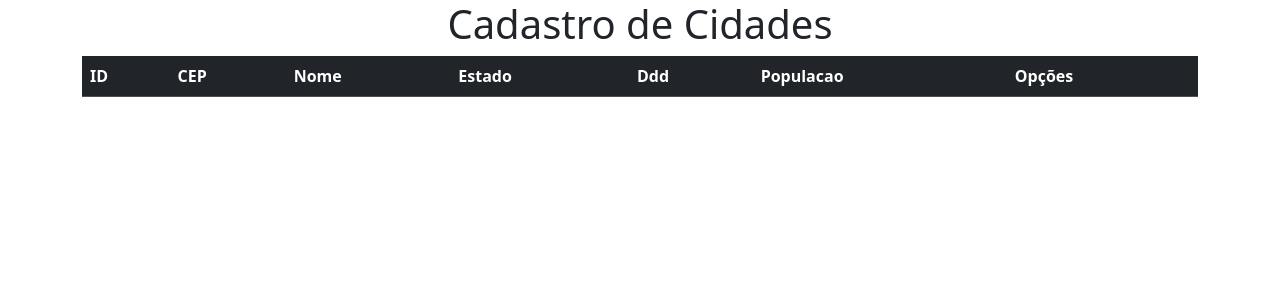
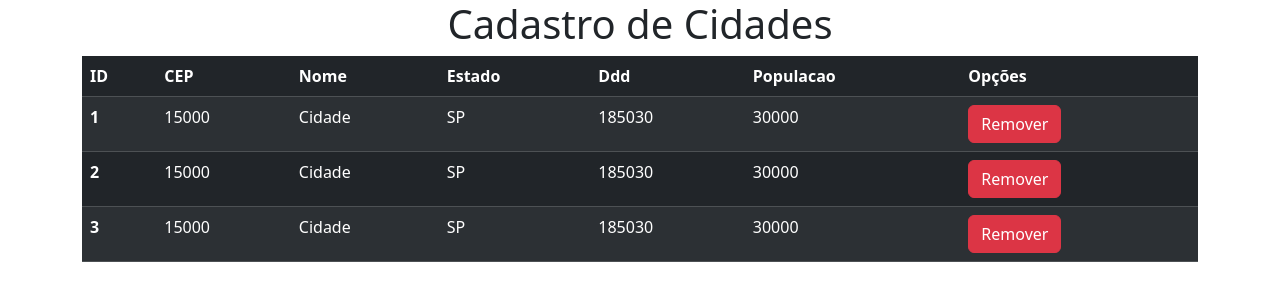
Before and after one commit to o1Hstoco01/Aula_Glauco_Cadastro_Cidades, an Angular app: page / in a window 1280 px wide. Shown: the top 300 px of the page. Built offline with nearby package versions, Linux system fonts and the light colour scheme; data requests are answered from the project's data file.

Commit message:
Criando rotas, novo componete e observable

```diff
--- a/db.json
+++ b/db.json
@@ -1,3 +1,28 @@
 {
-  "cidades": []
+  "cidades": [
+    {
+      "id": 1,
+      "cep": 15000,
+      "nome": "Cidade",
+      "estado": "SP",
+      "ddd": 185030,
+      "populacao": 30000
+    },
+    {
+      "id": 2,
+      "cep": 15000,
+      "nome": "Cidade",
+      "estado": "SP",
+      "ddd": 185030,
+      "populacao": 30000
+    },
+    {
+      "id": 3,
+      "cep": 15000,
+      "nome": "Cidade",
+      "estado": "SP",
+      "ddd": 185030,
+      "populacao": 30000
+    }
+  ]
 }
--- a/src/app/app-routing.module.ts
+++ b/src/app/app-routing.module.ts
@@ -1,7 +1,13 @@
 import { NgModule } from '@angular/core';
 import { RouterModule, Routes } from '@angular/router';
+import { CidadeComponent } from './cidade/cidade.component';
+import { CidadeFormComponent } from './cidade-form/cidade-form.component';
 
-const routes: Routes = [];
+const routes: Routes = [
+  {path: '', redirectTo: '/cidade', pathMatch: 'full'},
+  {path: 'cidades', component: CidadeComponent},
+  {path: 'cidade/:id', component: CidadeFormComponent}
+];
 
 @NgModule({
   imports: [RouterModule.forRoot(routes)],
--- a/src/app/app.module.ts
+++ b/src/app/app.module.ts
@@ -6,11 +6,13 @@ import { AppComponent } from './app.component';
 import { NgbModule } from '@ng-bootstrap/ng-bootstrap';
 import { CidadeComponent } from './cidade/cidade.component';
 import { HttpClientModule } from '@angular/common/http';
+import { CidadeFormComponent } from './cidade-form/cidade-form.component';
 
 @NgModule({
   declarations: [
     AppComponent,
-    CidadeComponent
+    CidadeComponent,
+    CidadeFormComponent
   ],
   imports: [
     BrowserModule,
--- /dev/null
+++ b/src/app/cidade-form/cidade-form.component.html
@@ -0,0 +1,26 @@
+<div class="container">
+  <h1>Cadastro de Cidade</h1>
+  <form>
+      <div class="mb-3">
+          <label for="name" class="form-label">Nome: </label>
+          <input type="text" class="form-control" id="nome" placeholder="Digite o nome: ">
+        </div>
+        <div class="mb-3">
+          <label for="price" class="form-label">Cep: </label>
+          <input type="text" class="form-control" id="cep" placeholder="Digite o cep: ">
+        </div>
+        <div class="mb-3">
+          <label for="category" class="form-label">Estado: </label>
+          <input type="text" class="form-control" id="estado" placeholder="Digite o estado: ">
+        </div>
+        <div class="mb-3">
+          <label for="category" class="form-label">Ddd: </label>
+          <input type="text" class="form-control" id="ddd" placeholder="Digite o ddd: ">
+        </div>
+        <div class="mb-3">
+          <label for="category" class="form-label">População: </label>
+          <input type="text" class="form-control" id="populacao" placeholder="Digite a populaão: ">
+        </div>
+        <button type="button" class="btn btn-primary">Salvar</button>
+  </form>
+</div>
--- /dev/null
+++ b/src/app/cidade-form/cidade-form.component.ts
@@ -0,0 +1,25 @@
+import { Component, OnInit } from '@angular/core';
+import { ActivatedRoute, Router } from '@angular/router';
+import { CidadeService } from '../cidade.service';
+
+@Component({
+  selector: 'app-cidade-form',
+  templateUrl: './cidade-form.component.html',
+  styleUrl: './cidade-form.component.css'
+})
+export class CidadeFormComponent implements OnInit{
+  constructor(private router: Router, private activeRoute: ActivatedRoute, private service: CidadeService){
+
+  }
+
+  ngOnInit() {
+    const id = Number(this.activeRoute.snapshot.paramMap.get("id"));
+    this.loadCidades(id);
+  }
+  loadCidades(id: number){
+    this.service.getCidadeById(id).subscribe({
+    next: data=> alert(data.nome)
+  })
+  }
+
+}
--- a/src/app/cidade.service.ts
+++ b/src/app/cidade.service.ts
@@ -15,6 +15,10 @@ export class CidadeService {
     return this.http.get<Cidade []>('http://localhost:3000/cidades')
   }
 
+  getCidadeById(id:number): Observable<Cidade>{
+    return this.http.get<Cidade>('http://localhost:4200/cidade/' + id);
+  }
+
   delete(cidade: Cidade): Observable<void>{
     return this.http.delete<void>('http://localhost:3000/cidades/' + cidade.id)
   }
--- a/src/app/cidade/cidade.component.html
+++ b/src/app/cidade/cidade.component.html
@@ -17,11 +17,11 @@
 			<tr *ngFor="let cidade of cidades">
 				<th scope="row">{{cidade.id}}</th>
 				<td>{{cidade.cep}}</td>
-				<td>{{cidade.nome}}</td>
+				<td><a [routerLink]="['/cidade',cidade.id]"></a>{{cidade.nome}}</td>
 				<td>{{cidade.estado}}</td>
 				<td>{{cidade.ddd}}</td>
 				<td>{{cidade.populacao}}</td>
-				<td><button class="btn btn-danger" (click)="delete(cidade)">Remover</button></td>
+				<td><button class="btn btn-danger"(click)="delete(cidade)">Remover</button></td>
 			</tr>
 		</tbody>
 	</table>
--- a/src/app/cidade/cidade.component.ts
+++ b/src/app/cidade/cidade.component.ts
@@ -26,7 +26,7 @@ export class CidadeComponent implements OnInit{
 
   delete(cidades: Cidade){
     this.servise.delete(cidades).subscribe({
-       next:() => this.loadCidades
+       next:() => this.loadCidades()
    })
   }
 
```
Also changed, not shown: src/app/cidade-form/cidade-form.component.css (added), 1 other file (tests, documents, lock files or other folders).
